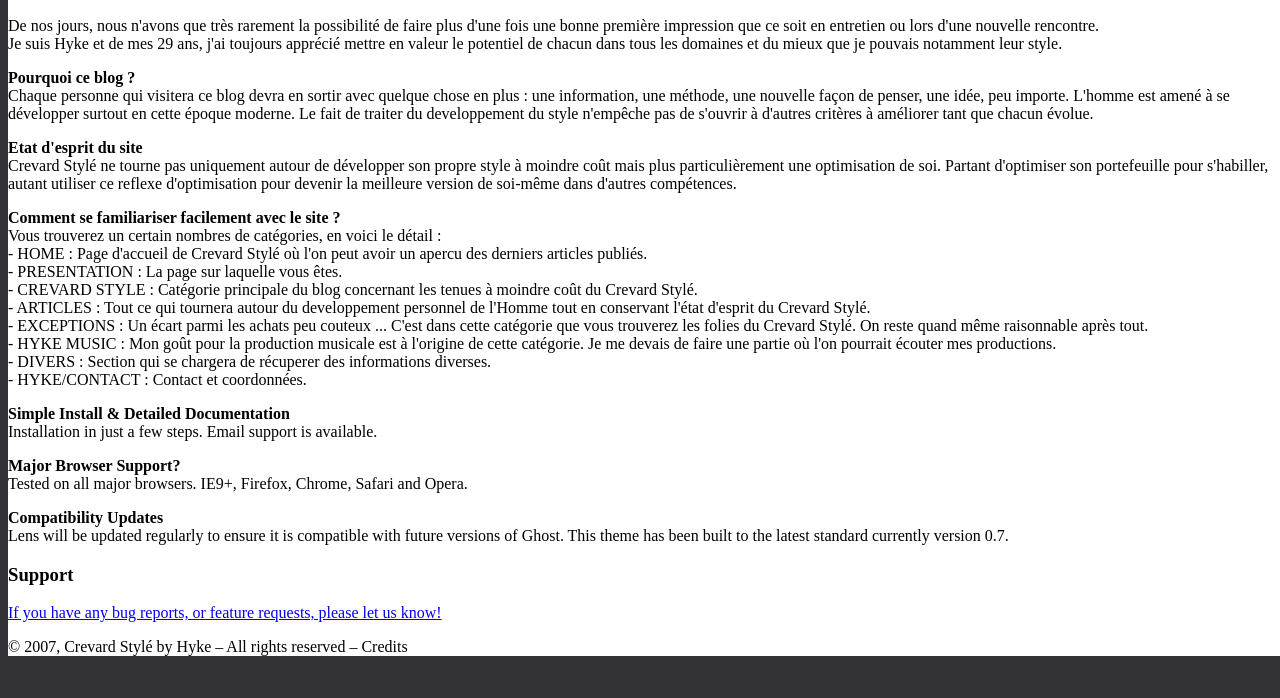
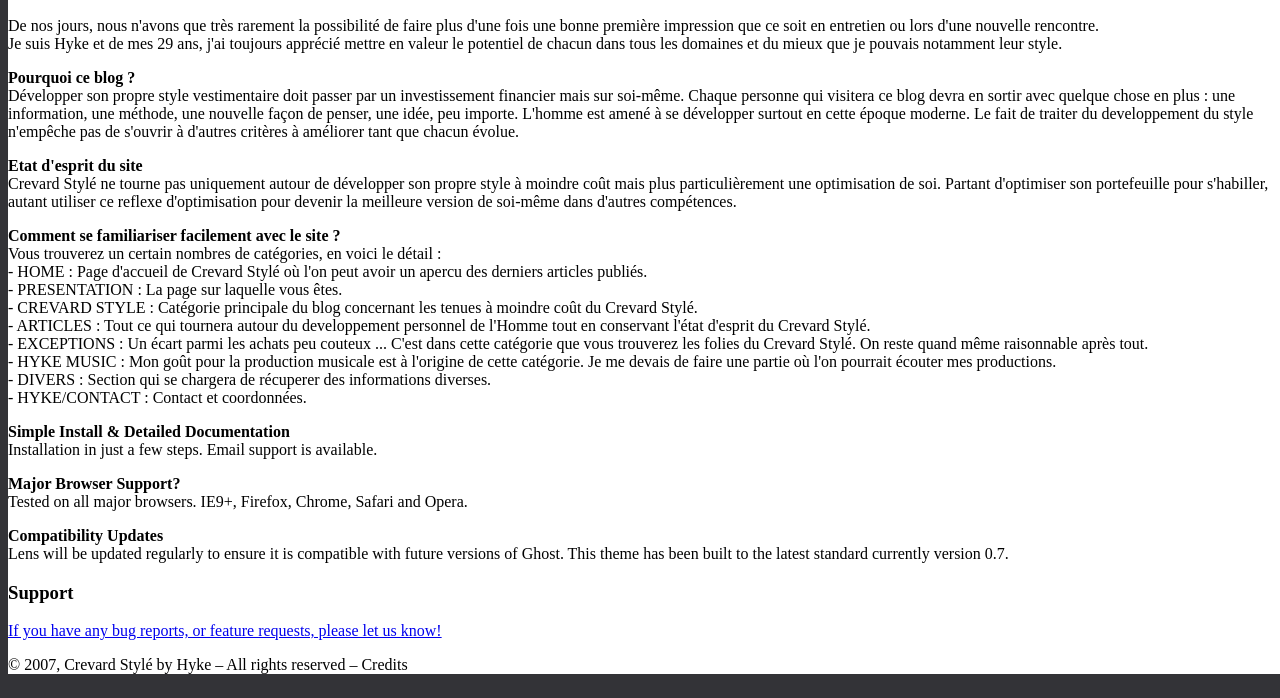
Before and after one commit to darkh2/darkh2.github.io, a Jekyll site: the page built from presentation.md, in a window 1280 px wide, cut to the strip 318-1016 px from the top of the page. Built offline with Jekyll 4.4.1, drawn with Linux system fonts in a browser that asks for light colours.

Commit message:
Update presentation.md

```diff
--- a/presentation.md
+++ b/presentation.md
@@ -15,6 +15,7 @@
 <p>
 <strong>Pourquoi ce blog ?</strong>
 <br>
+Développer son propre style vestimentaire doit passer par un investissement financier mais sur soi-même.
 Chaque personne qui visitera ce blog devra en sortir avec quelque chose en plus : une information, une méthode, une nouvelle façon de penser, une idée, peu importe. L'homme est amené à se développer surtout en cette époque moderne. Le fait de traiter du developpement du style n'empêche pas de s'ouvrir à d'autres critères à améliorer tant que chacun évolue.
 </p>
 
```
